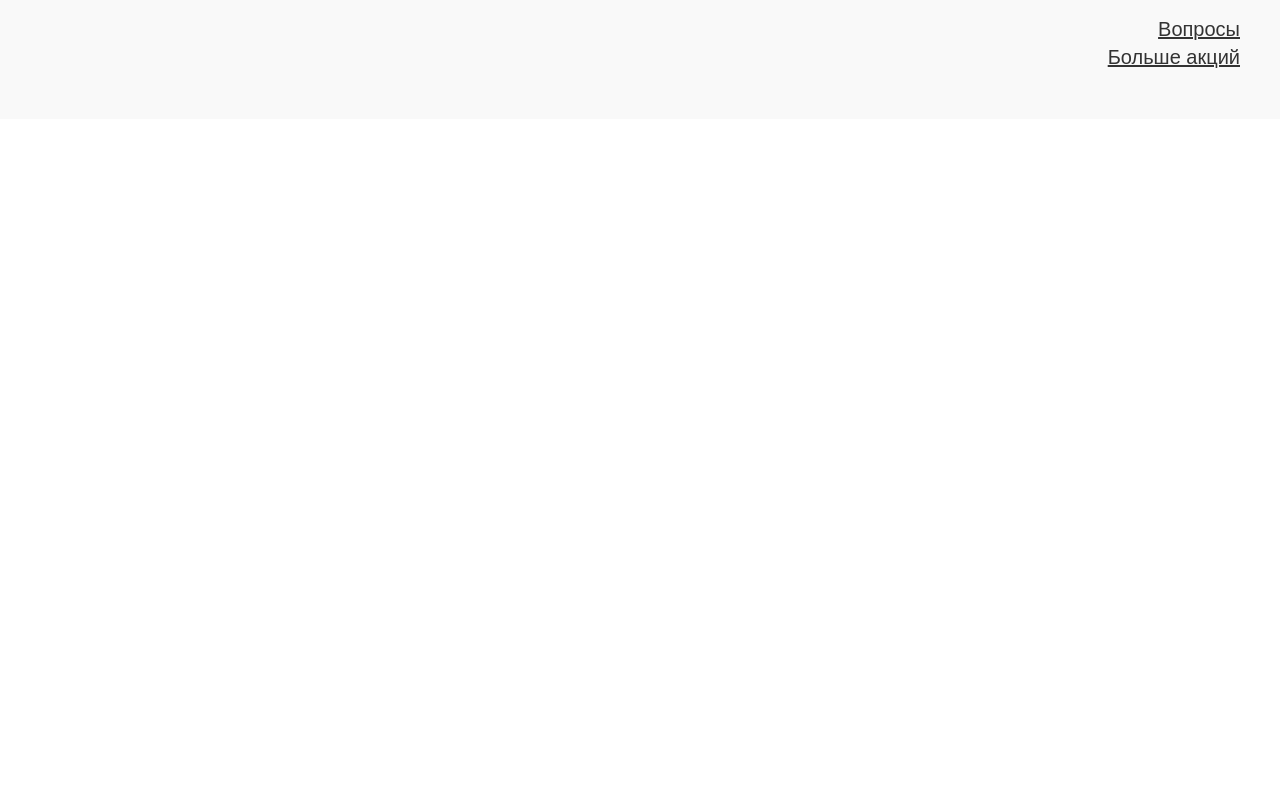
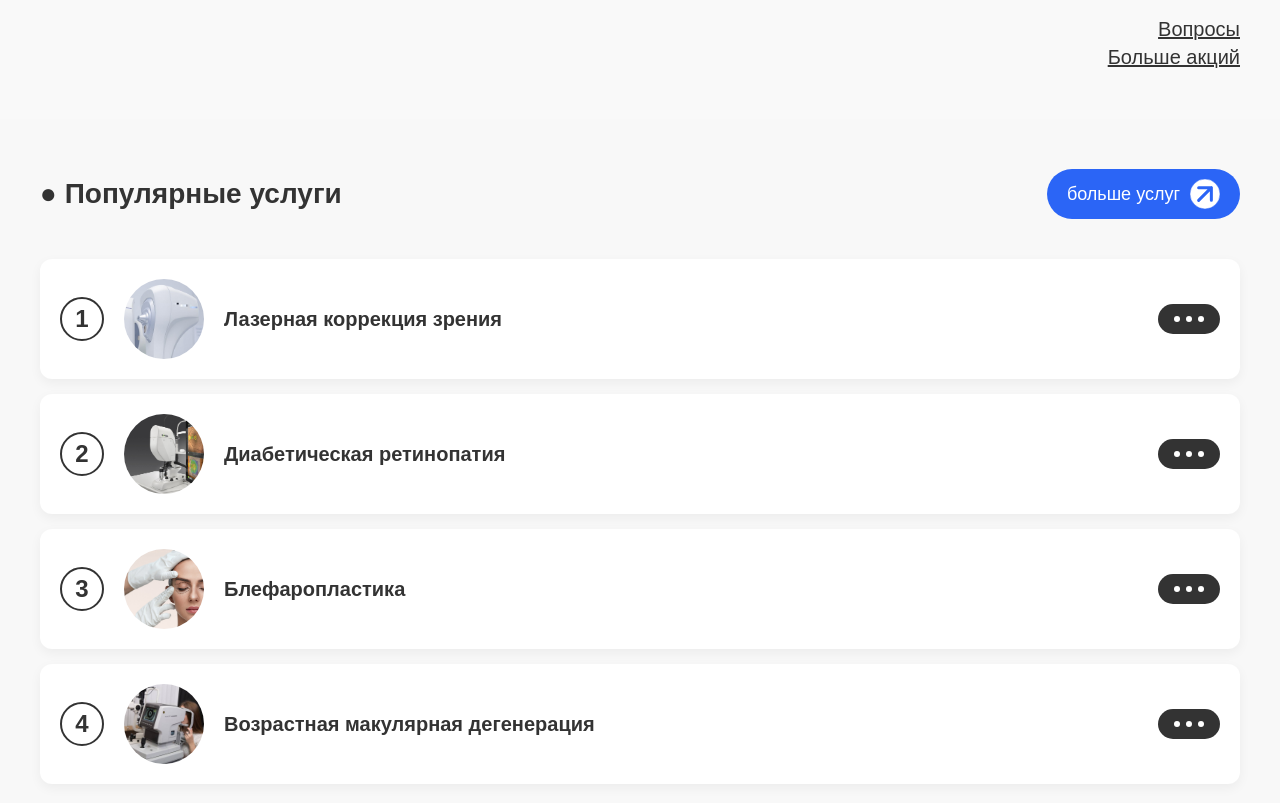
Before and after one commit to EmiiSem/solveon-task-test, a React (Vite) app: page / in a window 1280 px wide. Shown: the part 1164-1967 px from the top of the page. Before the commit the page ends 1283 px from the top, so only its background shows below. Built offline with nearby package versions, Linux system fonts and the light colour scheme.

Commit message:
Initialized the array of service elements with the required data. Displayed the service component on the page.

```diff
--- a/src/components/Main/Main.tsx
+++ b/src/components/Main/Main.tsx
@@ -1,16 +1,53 @@
 import { Banner } from "../Banner/Banner";
 import { Header } from "../Header/Header";
+import { Services } from "../Services/Services";
 import { Timer } from "../Timer/Timer";
+
+import laser_eye from "../../assest/services/lazer_correct.png";
+import diabetic_retinopathy from "../../assest/services/diabetic-retinopathy.jpg";
+import blepharoplasty from "../../assest/services/blepharoplasty.jpg";
+import macular_degeneration from "../../assest/services/Age-related-macular-degeneration.jpg";
 
 export const Main = () => {
   const endDate = new Date();
   endDate.setDate(endDate.getDate() + 4);
 
+  const services = [
+    {
+      id: 1,
+      title: 'Лазерная коррекция зрения',
+      imageSrc: laser_eye,
+      description:
+      'После лазерной коррекции зрение становится лучше за счет того, что лазер создает новую форму роговицы — «естественной линзы» нашего глаза, вследствие чего она начинает по-другому преломлять световые лучи, они фокусируются на сетчатке и изображение становится четким.',
+    },
+    {
+      id: 2,
+      title: 'Диабетическая ретинопатия',
+      imageSrc: diabetic_retinopathy,
+      description: 'Диабетическая ретинопатия — это заболевание сетчатки глаза, которое развивается у людей с диабетом...',
+    },
+    {
+      id: 3,
+      title: 'Блефаропластика',
+      imageSrc: blepharoplasty,
+      description: 'Блефаропластика — хирургическая процедура, направленная на коррекцию век...',
+    },
+    {
+      id: 4,
+      title: 'Возрастная макулярная дегенерация',
+      imageSrc: macular_degeneration,
+      description: 'Возрастная макулярная дегенерация – основная причина слепоты у людей старше 60 лет. Заболевание характеризуется повреждением макулы, которая является наиболее чувствительной к свету областью сетчатки.'
+    }
+  ]
+
   return (
     <>
         <Timer endDate={endDate} />
         <Header />
-        <main><Banner /></main>
+        <main>
+          <Banner />
+          <Services services={services} />
+        </main>
     </>
   );
 };
```
